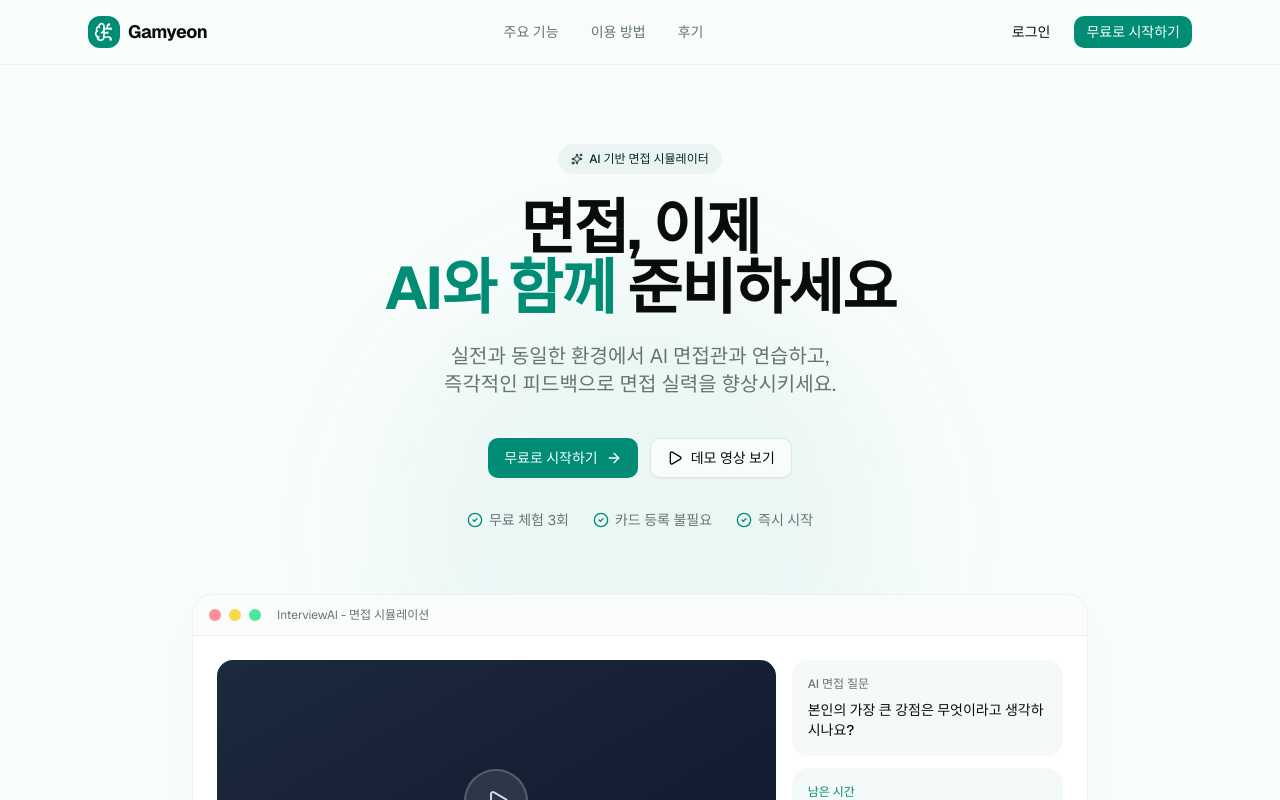
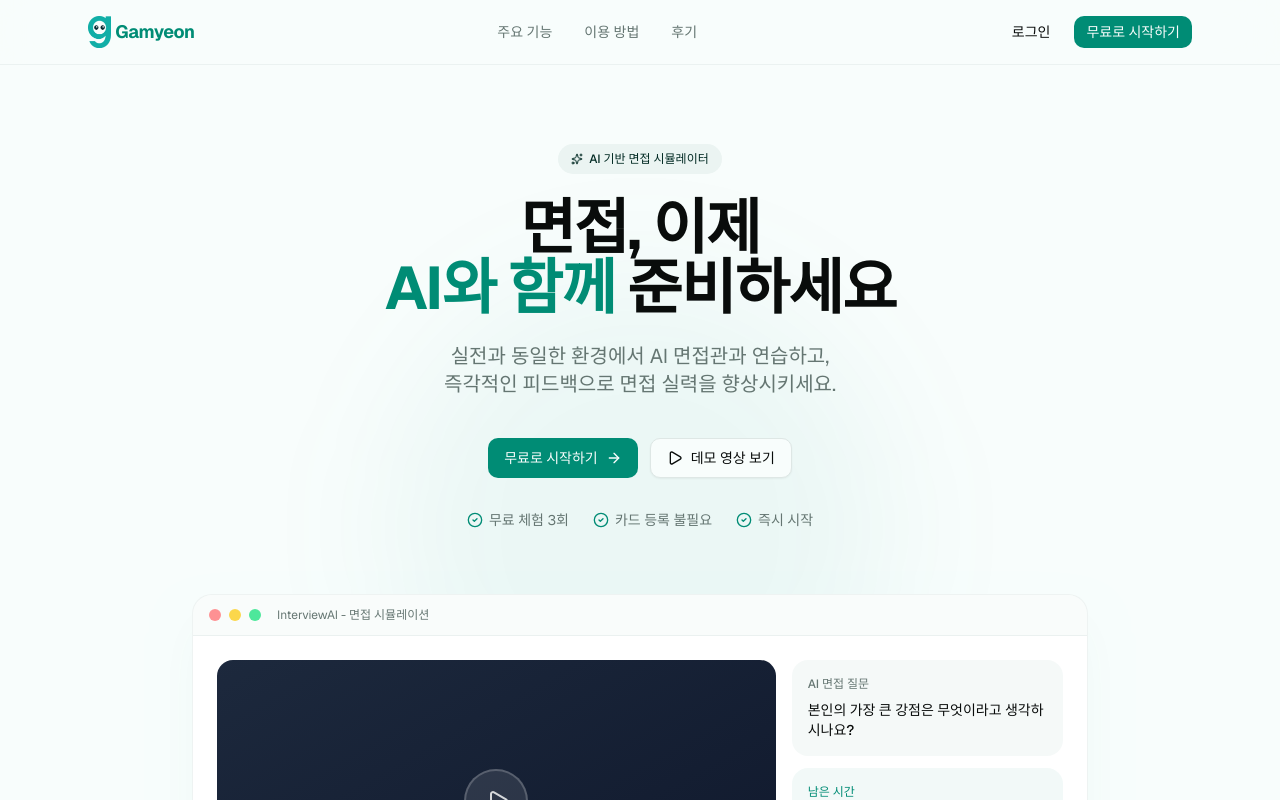
Before and after one commit to team-gamyeon/gamyeon-nextjs-frontend, a Next.js app: page / in a window 1280 px wide. Shown: the top 800 px of the page. Built offline with nearby package versions, Linux system fonts and the light colour scheme.

Commit message:
fix: logo 영역 수정

```diff
--- a/src/featured/auth/components/SigninForm.tsx
+++ b/src/featured/auth/components/SigninForm.tsx
@@ -7,7 +7,8 @@ import { Card, CardContent, CardHeader } from '@/shared/ui/card'
 import { Input } from '@/shared/ui/input'
 import { Label } from '@/shared/ui/label'
 import { Separator } from '@/shared/ui/separator'
-import { BrainCircuit, Eye, EyeOff, Mail, Lock } from 'lucide-react'
+import Image from 'next/image'
+import { Eye, EyeOff, Mail, Lock } from 'lucide-react'
 import { useSigninForm } from '@/featured/auth/hooks/useSigninForm'
 
 export function SigninForm() {
@@ -30,19 +31,24 @@ export function SigninForm() {
         transition={{ duration: 0.4 }}
         className="w-full max-w-md"
       >
-        <div className="mb-8 text-center">
-          <Link href="/dashboard" className="text-foreground inline-flex items-center gap-2">
-            <div className="bg-primary flex h-10 w-10 items-center justify-center rounded-xl">
-              <BrainCircuit className="text-primary-foreground h-6 w-6" />
-            </div>
-            <span className="text-xl font-bold tracking-tight">InterviewAI</span>
+        <div className="mb-4 text-center">
+          <Link href="/dashboard" className="text-foreground flex flex-col items-center">
+            <Image
+              src="/images/Gamyeon_Logo.png"
+              alt="Gamyeon logo"
+              width={1024}
+              height={768}
+              style={{ height: '32px', width: 'auto' }}
+            />
           </Link>
         </div>
 
         <Card className="border-border/50 shadow-primary/5 shadow-xl">
           <CardHeader className="space-y-1 pb-4 text-center">
             <h1 className="text-2xl font-bold">로그인</h1>
-            <p className="text-muted-foreground text-sm">계속하려면 로그인해주세요</p>
+            <p className="text-muted-foreground text-sm">
+              면접을 진행하시려면 로그인 후 이용해주세요
+            </p>
           </CardHeader>
           <CardContent className="space-y-4">
             <div className="flex flex-col gap-2.5">
@@ -82,18 +88,6 @@ export function SigninForm() {
                   />
                 </svg>
                 Google로 로그인
-              </Button>
-
-              <Button
-                type="button"
-                variant="outline"
-                className="w-full gap-2.5"
-                onClick={handleSocialSignin}
-              >
-                <svg className="h-4 w-4" viewBox="0 0 24 24" fill="currentColor">
-                  <path d="M12 2C6.477 2 2 6.477 2 12c0 4.42 2.865 8.166 6.839 9.489.5.092.682-.217.682-.482 0-.237-.008-.866-.013-1.7-2.782.603-3.369-1.342-3.369-1.342-.454-1.155-1.11-1.462-1.11-1.462-.908-.62.069-.608.069-.608 1.003.07 1.531 1.03 1.531 1.03.892 1.529 2.341 1.087 2.91.832.092-.647.35-1.088.636-1.338-2.22-.253-4.555-1.11-4.555-4.943 0-1.091.39-1.984 1.029-2.683-.103-.253-.446-1.27.098-2.647 0 0 .84-.269 2.75 1.025A9.578 9.578 0 0 1 12 6.836c.85.004 1.705.114 2.504.336 1.909-1.294 2.747-1.025 2.747-1.025.546 1.377.203 2.394.1 2.647.64.699 1.028 1.592 1.028 2.683 0 3.842-2.339 4.687-4.566 4.935.359.309.678.919.678 1.852 0 1.336-.012 2.415-.012 2.743 0 .267.18.578.688.48C19.138 20.161 22 16.416 22 12c0-5.523-4.477-10-10-10z" />
-                </svg>
-                GitHub로 로그인
               </Button>
             </div>
 
--- a/src/featured/auth/components/SignupForm.tsx
+++ b/src/featured/auth/components/SignupForm.tsx
@@ -7,7 +7,8 @@ import { Card, CardContent, CardHeader } from '@/shared/ui/card'
 import { Input } from '@/shared/ui/input'
 import { Label } from '@/shared/ui/label'
 import { Separator } from '@/shared/ui/separator'
-import { BrainCircuit, Eye, EyeOff, Mail, Lock, User, Check } from 'lucide-react'
+import Image from 'next/image'
+import { Eye, EyeOff, Mail, Lock, User, Check } from 'lucide-react'
 import { PasswordStrength } from '@/featured/auth/components/PasswordStrength'
 import { useSignupForm } from '@/featured/auth/hooks/useSignupForm'
 
@@ -60,12 +61,15 @@ export function SignupForm() {
         transition={{ duration: 0.4 }}
         className="w-full max-w-md"
       >
-        <div className="mb-8 text-center">
-          <Link href="/dashboard" className="text-foreground inline-flex items-center gap-2">
-            <div className="bg-primary flex h-10 w-10 items-center justify-center rounded-xl">
-              <BrainCircuit className="text-primary-foreground h-6 w-6" />
-            </div>
-            <span className="text-xl font-bold tracking-tight">InterviewAI</span>
+        <div className="mb-4 text-center">
+          <Link href="/dashboard" className="text-foreground mb-1 flex flex-col items-center">
+            <Image
+              src="/images/Gamyeon_Logo.png"
+              alt="Gamyeon logo"
+              width={1024}
+              height={768}
+              style={{ height: '32px', width: 'auto' }}
+            />
           </Link>
         </div>
 
@@ -97,11 +101,14 @@ export function SignupForm() {
                 </svg>
                 Google
               </Button>
-              <Button variant="outline" className="w-full gap-2">
-                <svg className="h-4 w-4" viewBox="0 0 24 24" fill="currentColor">
-                  <path d="M12 2C6.477 2 2 6.477 2 12c0 4.42 2.865 8.166 6.839 9.489.5.092.682-.217.682-.482 0-.237-.008-.866-.013-1.7-2.782.603-3.369-1.342-3.369-1.342-.454-1.155-1.11-1.462-1.11-1.462-.908-.62.069-.608.069-.608 1.003.07 1.531 1.03 1.531 1.03.892 1.529 2.341 1.087 2.91.832.092-.647.35-1.088.636-1.338-2.22-.253-4.555-1.11-4.555-4.943 0-1.091.39-1.984 1.029-2.683-.103-.253-.446-1.27.098-2.647 0 0 .84-.269 2.75 1.025A9.578 9.578 0 0 1 12 6.836c.85.004 1.705.114 2.504.336 1.909-1.294 2.747-1.025 2.747-1.025.546 1.377.203 2.394.1 2.647.64.699 1.028 1.592 1.028 2.683 0 3.842-2.339 4.687-4.566 4.935.359.309.678.919.678 1.852 0 1.336-.012 2.415-.012 2.743 0 .267.18.578.688.48C19.138 20.161 22 16.416 22 12c0-5.523-4.477-10-10-10z" />
+              <Button
+                type="button"
+                className="w-full gap-2.5 bg-[#FEE500] font-medium text-[#3C1E1E] hover:bg-[#F0D900]"
+              >
+                <svg className="h-5 w-5" viewBox="0 0 24 24" fill="currentColor">
+                  <path d="M12 3C6.477 3 2 6.477 2 10.8c0 2.7 1.617 5.076 4.077 6.54l-.977 3.642a.3.3 0 0 0 .44.327l4.217-2.79A12.2 12.2 0 0 0 12 18.6c5.523 0 10-3.477 10-7.8S17.523 3 12 3z" />
                 </svg>
-                GitHub
+                카카오
               </Button>
             </div>
 
--- a/src/featured/result/components/ResultHeader.tsx
+++ b/src/featured/result/components/ResultHeader.tsx
@@ -1,16 +1,15 @@
 import Link from 'next/link'
 import { Button } from '@/shared/ui/button'
-import { BrainCircuit, Download, Share2 } from 'lucide-react'
+import Image from 'next/image'
+import { Download, Share2 } from 'lucide-react'
 
 export function ResultHeader() {
   return (
     <header className="border-border/50 bg-background/80 border-b backdrop-blur-xl">
       <div className="mx-auto flex h-16 max-w-5xl items-center justify-between px-4 sm:px-6">
-        <Link href="/dashboard" className="flex items-center gap-2">
-          <div className="bg-primary flex h-8 w-8 items-center justify-center rounded-lg">
-            <BrainCircuit className="text-primary-foreground h-5 w-5" />
-          </div>
-          <span className="text-lg font-bold">Gamyeon</span>
+        <Link href="/dashboard" className="flex items-center">
+          <Image src="/images/Gamyeon_Logo.png" alt="Gamyeon logo" width={1024} height={768} style={{ height: '32px', width: 'auto' }} />
+          <span className="text-lg font-bold text-foreground">Gamyeon</span>
         </Link>
         <div className="flex items-center gap-2">
           <Button variant="outline" size="sm" className="gap-1.5">
--- a/src/shared/components/dashboard-sidebar.tsx
+++ b/src/shared/components/dashboard-sidebar.tsx
@@ -1,6 +1,7 @@
 'use client'
 
 import Link from 'next/link'
+import Image from 'next/image'
 import { usePathname, useRouter } from 'next/navigation'
 import { useState } from 'react'
 import { motion, AnimatePresence } from 'framer-motion'
@@ -15,7 +16,6 @@ import {
 import { Tooltip, TooltipContent, TooltipTrigger } from '@/shared/ui/tooltip'
 import { useAuthStore } from '@/featured/auth/store'
 import {
-  BrainCircuit,
   ChevronLeft,
   ChevronRight,
   ClipboardList,
@@ -67,12 +67,14 @@ export function DashboardSidebar() {
               exit={{ opacity: 0, scale: 0.8 }}
               transition={{ duration: 0.15 }}
             >
-              <Link
-                href="/dashboard"
-                className="bg-primary flex h-8 w-8 items-center justify-center rounded-lg"
-                aria-label="대시보드로 이동"
-              >
-                <BrainCircuit className="text-primary-foreground h-5 w-5" />
+              <Link href="/dashboard" aria-label="대시보드로 이동">
+                <Image
+                  src="/images/Gamyeon_Logo.png"
+                  alt="Gamyeon logo"
+                  width={1024}
+                  height={768}
+                  style={{ height: '32px', width: 'auto' }}
+                />
               </Link>
             </motion.div>
           ) : (
@@ -82,20 +84,17 @@ export function DashboardSidebar() {
               animate={{ opacity: 1, x: 0 }}
               exit={{ opacity: 0, x: -6 }}
               transition={{ duration: 0.15 }}
-              className="flex items-center gap-2.5"
+              className="flex items-center"
             >
-              <Link
-                href="/dashboard"
-                className="bg-primary flex h-8 w-8 shrink-0 items-center justify-center rounded-lg"
-                aria-label="대시보드로 이동"
-              >
-                <BrainCircuit className="text-primary-foreground h-5 w-5" />
-              </Link>
-              <Link
-                href="/dashboard"
-                className="text-base leading-none font-bold tracking-tight whitespace-nowrap"
-              >
-                Gamyeon
+              <Link href="/dashboard" className="flex items-center gap-1">
+                <Image
+                  src="/images/Gamyeon_Logo.png"
+                  alt="Gamyeon logo"
+                  width={1024}
+                  height={768}
+                  style={{ height: '32px', width: 'auto' }}
+                />
+                <span className="text-primary text-lg font-bold tracking-tight">Gamyeon</span>
               </Link>
             </motion.div>
           )}
--- a/src/shared/components/header.tsx
+++ b/src/shared/components/header.tsx
@@ -15,7 +15,8 @@ import {
   DropdownMenuTrigger,
 } from '@/shared/ui/dropdown-menu'
 import { useAuthStore } from '@/featured/auth/store'
-import { Menu, BrainCircuit, Play, LayoutDashboard, LogOut, Settings } from 'lucide-react'
+import Image from 'next/image'
+import { Menu, Play, LayoutDashboard, LogOut, Settings } from 'lucide-react'
 
 const navLinks = [
   { href: '#features', label: '주요 기능' },
@@ -45,11 +46,15 @@ export function Header() {
     >
       <div className="mx-auto flex h-16 max-w-6xl items-center justify-between px-4 sm:px-6">
         {/* 로고 */}
-        <Link href="/dashboard" className="flex items-center gap-2">
-          <div className="bg-primary flex h-8 w-8 items-center justify-center rounded-lg">
-            <BrainCircuit className="text-primary-foreground h-5 w-5" />
-          </div>
-          <span className="text-lg font-bold tracking-tight">Gamyeon</span>
+        <Link href="/dashboard" className="flex items-center gap-1">
+          <Image
+            src="/images/Gamyeon_Logo.png"
+            alt="Gamyeon logo"
+            width={1024}
+            height={768}
+            style={{ height: '32px', width: 'auto' }}
+          />
+          <span className="text-primary text-lg font-bold tracking-tight">Gamyeon</span>
         </Link>
 
         {/* 데스크탑 네비게이션 */}
```
Also changed, not shown: public/images/Gamyeon_Logo.png (added).
